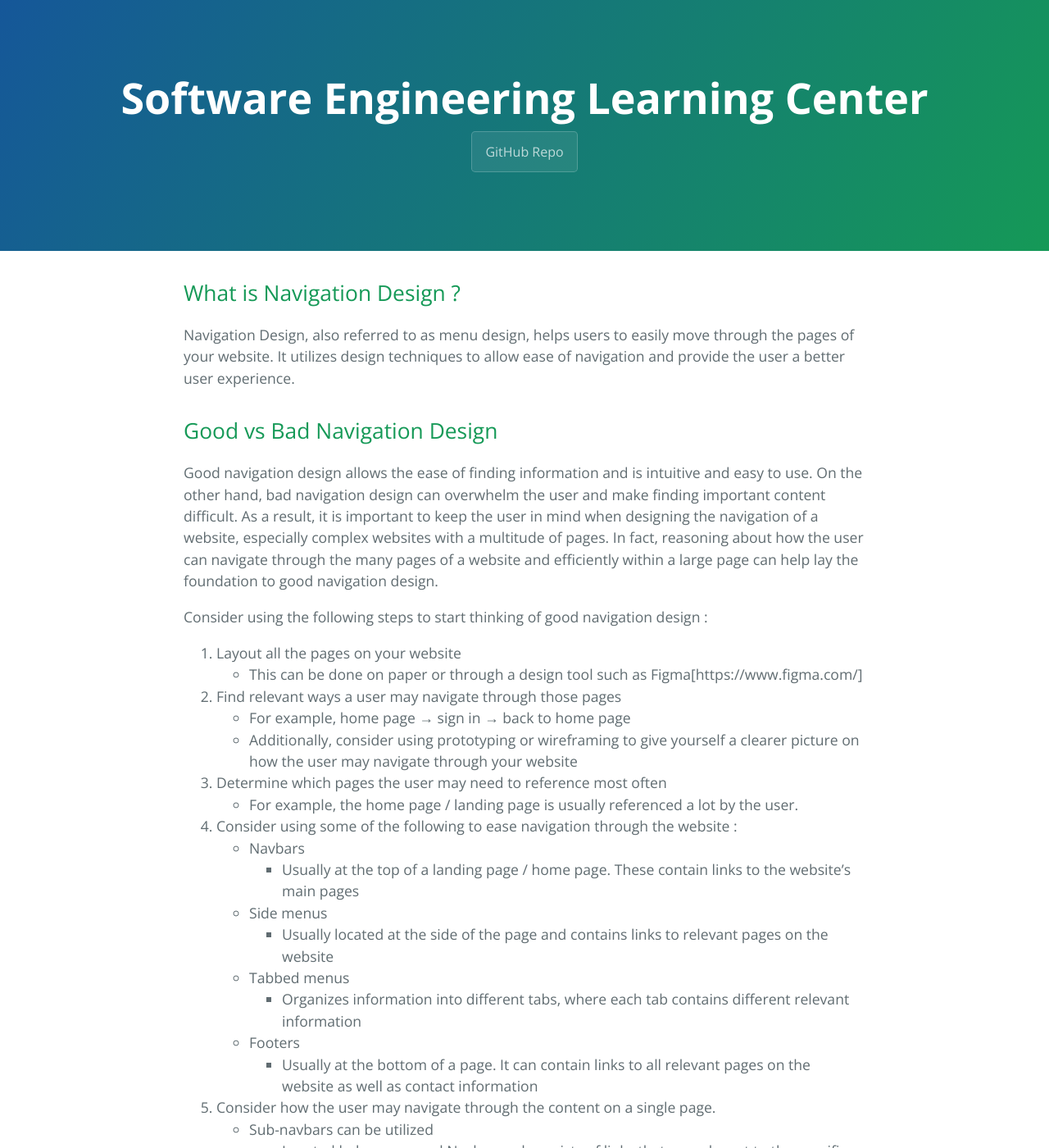
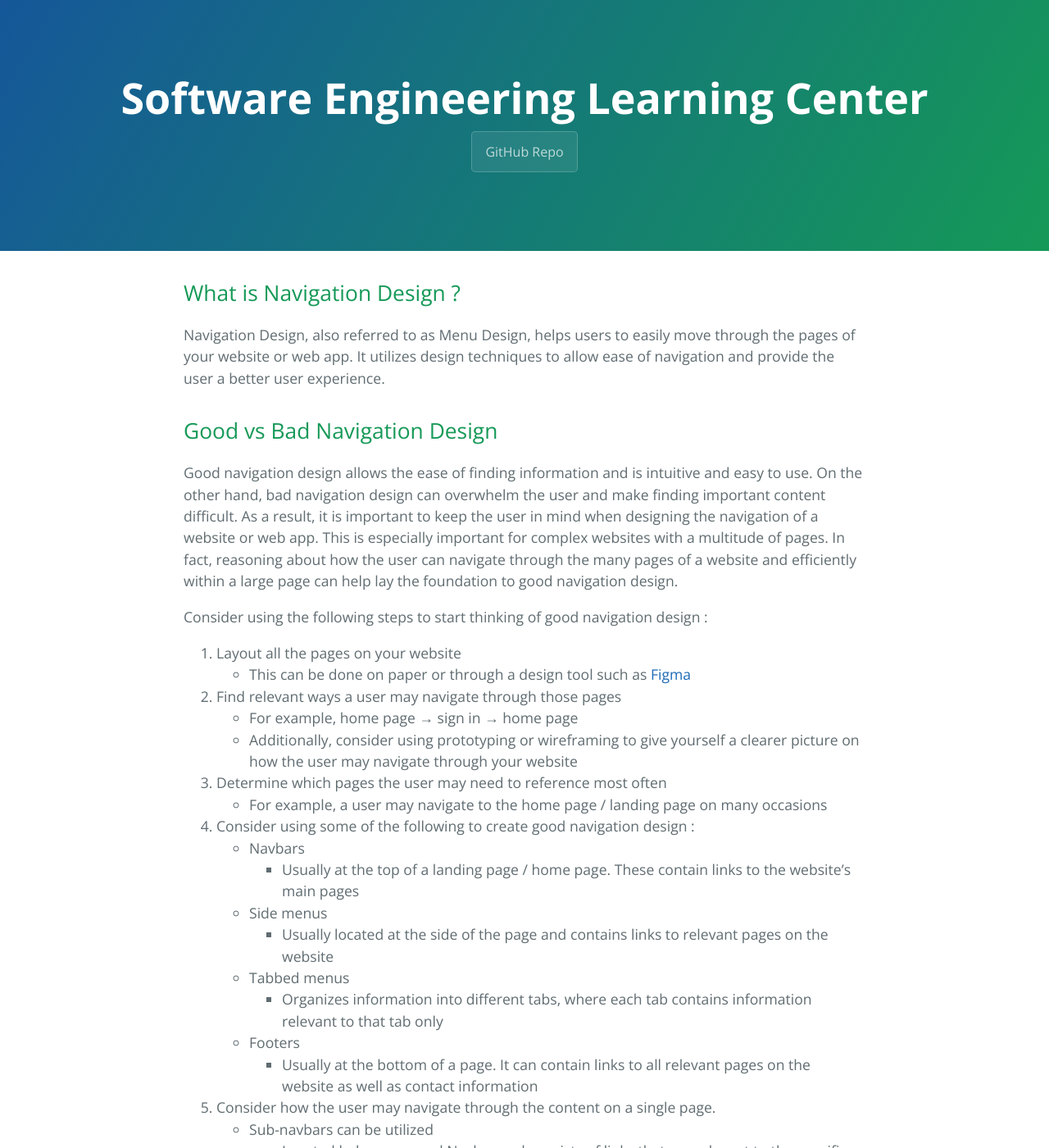
Before and after one commit to learning-software-engineering/learning-software-engineering.github.io, a Jekyll site: the page built from Topics/User_Experience/Intro to navigation design in complex websites.md, in a window 1280 px wide and 1400 px high. Shown: the whole window at 82% size. Built offline with Jekyll 4.4.1, drawn with Linux system fonts in a browser that asks for light colours; our own code applies the rules of GitHub Pages for plain Markdown files; some of the changed text lies outside the part shown.

Commit message:
Update and rename Navigation design in complex websites.md to Intro to navigation design in complex websites.md
Final changes to Intro to Navigation Design

```diff
--- a/Topics/User_Experience/Navigation design in complex websites.md
+++ b/Topics/User_Experience/Intro to navigation design in complex websites.md
@@ -1,39 +1,39 @@
 ## What is Navigation Design ?
-Navigation Design, also referred to as menu design, helps users to easily move through the pages of your website. It utilizes design techniques to allow ease of navigation and provide the user a better user experience.
+Navigation Design, also referred to as Menu Design, helps users to easily move through the pages of your website or web app. It utilizes design techniques to allow ease of navigation and provide the user a better user experience.
 
 
 ## Good vs Bad Navigation Design
-Good navigation design allows the ease of finding information and is intuitive and easy to use. On the other hand, bad navigation design can overwhelm the user and make finding important content difficult.  As a result,  it is important to keep the user in mind when designing the navigation of a website, especially complex websites with a multitude of pages. In fact, reasoning about how the user can navigate through the many pages of a website and efficiently within a large page can help lay the foundation to good navigation design.
+Good navigation design allows the ease of finding information and is intuitive and easy to use. On the other hand, bad navigation design can overwhelm the user and make finding important content difficult.  As a result,  it is important to keep the user in mind when designing the navigation of a website or web app. This is  especially  important for complex websites with a multitude of pages. In fact, reasoning about how the user can navigate through the many pages of a website and efficiently within a large page can help lay the foundation to good navigation design.
 
 Consider using the following steps to start thinking of good navigation design  :
 
 1. Layout all the pages on your website
-    * This can be done on paper or through a design tool such as Figma[https://www.figma.com/]
+    * This can be done on paper or through a design tool such as [Figma](https://www.figma.com/)
 
 2.  Find relevant ways a user may navigate through those pages
-     * For example, home page → sign in → back to home page
+     * For example, home page → sign in → home page
      * Additionally, consider using prototyping or wireframing to give yourself a clearer picture on how the user may navigate through your website
 
 3. Determine which pages the user may need to reference most often
-    * For example, the home page / landing page is usually referenced a lot by the user.
+    * For example, a user may navigate to the home page / landing page on many occasions
 
-4. Consider using some of the following to ease navigation through the website :
+4. Consider using some of the following to create good navigation design  :
     * Navbars
         * Usually at the top of a landing page / home page. These contain links to the website's main pages
     * Side menus
         * Usually located at the side of the page and contains links to relevant pages on the website
     * Tabbed menus
-        * Organizes information into different tabs, where each tab contains different relevant information
+        * Organizes information into different tabs, where each tab contains information relevant to that tab only
     * Footers
         * Usually at the bottom of a page. It can contain links to all relevant pages on the website as well as contact information
 
 5. Consider how the user may navigate through the content on a single page.
    * Sub-navbars can be utilized
         * Located below a normal Navbar and  consists of links that are relevant to the specific page that the user is on
-    *  If there is searchable / filterable content on this page, consider using icons that are easily identifiable by the user as  search  ( magnifying glass) or filter
+    *  If there is searchable / filterable content on this page, consider using icons that are easily identifiable by the user as  search (magnifying glass) or filter
 
 * Please see the link below for more navigation design patterns:
-    * [https://ui-patterns.com/patterns/navigation/list](https://ui-patterns.com/patterns/navigation/list)
+    * [Navigation Design Patterns](https://ui-patterns.com/patterns/navigation/list)
 
 
 ## Advantages of Good Navigation Design for Complex Websites
@@ -41,9 +41,9 @@ Consider using the following steps to start thinking of good navigation design
 * Good navigation design allows a clear or intuitive path for users to navigate through the web app / website
     * For example, an easy/ clear path through a website to specific content, may encourage users to use your product.
 * Increases usability
-    * A good navigation design allows users to easily find the content that they need in a timely manner.
-* Increases user satisfaction
-    * Users are less likely to become frustrated navigating a website or webapp if there is a clear navigation system.
+    * Allows users to easily find content in a timely manner.
+* Can increases user satisfaction
+    * Users are less likely to become frustrated navigating a website or web app if there is a clear navigation system.
 
 
 
@@ -59,8 +59,7 @@ Consider using the following steps to start thinking of good navigation design
 
 
 ## Summary
-
-When designing a website / web app, it is important to consider how a user will navigate through the website’s many pages. Complex websites are especially hard to navigate with poorly designed navigation systems. To ensure that the user has a great experience, it is important to consider the key points above and their advantages.
+When designing a website or web app, it is important to consider how a user will navigate through the website’s many pages. Complex websites are especially hard to navigate with poorly designed navigation systems. To ensure that the user has a great experience, it is important to consider the key points above and their advantages.
 
 
 ## Resources
```
